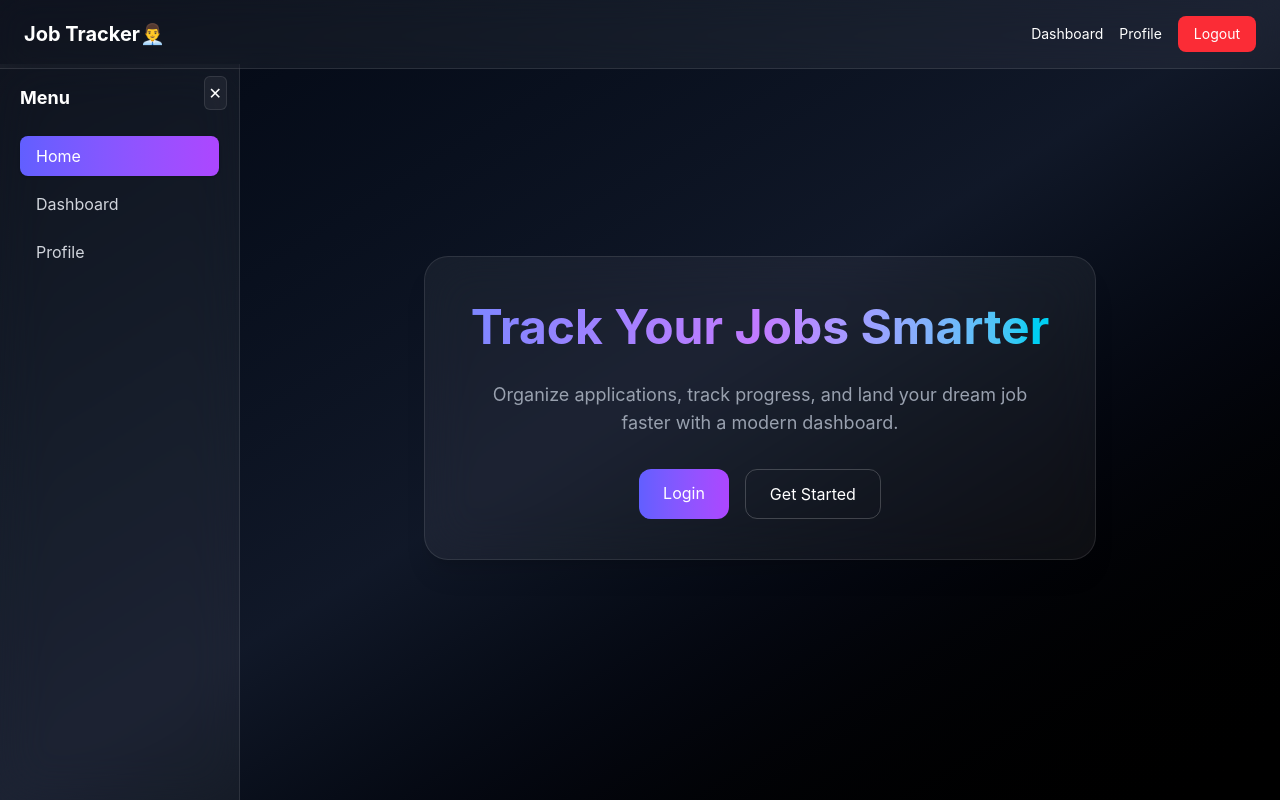
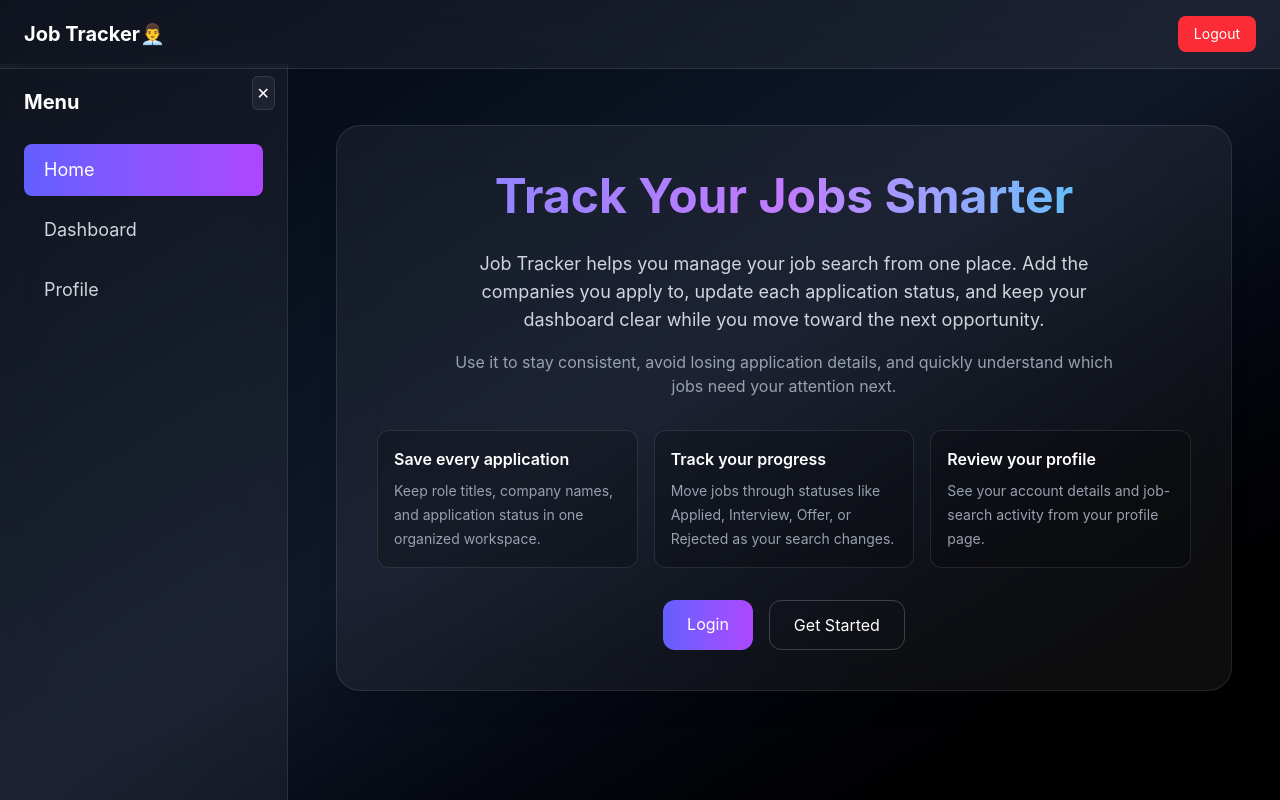
Before and after one commit to Bhargav958/Job-Tracker-with-React, a React (Vite) app in the folder job-tracker/: page / in a window 1280 px wide. Built offline with nearby package versions, Linux system fonts and the light colour scheme; no server answers.

Commit message:
Added new home page details and increased the font

```diff
--- a/job-tracker/src/pages/Home.jsx
+++ b/job-tracker/src/pages/Home.jsx
@@ -1,46 +1,37 @@
-// import { Link } from "react-router-dom";
-// import Layout from "./Layout";
-
-// function Home() {
-//   return (
-//     <Layout>
-//       <div className="flex flex-col items-center justify-center min-h-[80vh] text-center">
-//         <h1 className="text-6xl font-bold mb-6 bg-gradient-to-r from-indigo-400 via-purple-400 to-cyan-400 bg-clip-text text-transparent">
-//           Track Your Jobs Smarter
-//         </h1>
-
-//         <p className="text-gray-400 mb-8 max-w-lg text-lg">
-//           Organize applications, track progress, and land your dream job faster
-//           with a modern dashboard.
-//         </p>
-
-//         <div className="flex gap-4">
-//           <Link
-//             to="/login"
-//             className="bg-gradient-to-r from-indigo-500 to-purple-500 px-6 py-3 rounded-xl hover:scale-105 transition"
-//           >
-//             Login
-//           </Link>
-
-//           <Link
-//             to="/register"
-//             className="border border-white/20 px-6 py-3 rounded-xl hover:bg-white/10 transition"
-//           >
-//             Get Started
-//           </Link>
-//         </div>
-//       </div>
-//     </Layout>
-//   );
-// }
-
-// export default Home;
-
+import { useEffect, useState } from "react";
 import { Link } from "react-router-dom";
 import Layout from "./Layout";
 import { motion } from "framer-motion";
+import { account } from "../appwrite/config";
 
 function Home() {
+  const [user, setUser] = useState(null);
+
+  useEffect(() => {
+    account
+      .get()
+      .then(setUser)
+      .catch(() => setUser(null));
+  }, []);
+
+  const features = [
+    {
+      title: "Save every application",
+      description:
+        "Keep role titles, company names, and application status in one organized workspace.",
+    },
+    {
+      title: "Track your progress",
+      description:
+        "Move jobs through statuses like Applied, Interview, Offer, or Rejected as your search changes.",
+    },
+    {
+      title: "Review your profile",
+      description:
+        "See your account details and job-search activity from your profile page.",
+    },
+  ];
+
   return (
     <Layout>
       {/* Page animation */}
@@ -48,19 +39,59 @@ function Home() {
         initial={{ opacity: 0, y: 20 }}
         animate={{ opacity: 1, y: 0 }}
         transition={{ duration: 0.4 }}
-        className="flex items-center justify-center min-h-[70vh] sm:min-h-[80vh] px-1"
+        className="flex items-center justify-center min-h-[70vh] sm:min-h-[80vh] px-1 py-6"
       >
-        <div className="bg-white/5 backdrop-blur-xl border border-white/10 rounded-2xl sm:rounded-3xl p-6 sm:p-10 shadow-xl text-center max-w-2xl w-full">
+        <div className="bg-white/5 backdrop-blur-xl border border-white/10 rounded-2xl sm:rounded-3xl p-6 sm:p-10 shadow-xl text-center max-w-4xl w-full">
           <h1 className="text-3xl sm:text-5xl font-bold mb-4 sm:mb-6 leading-tight bg-gradient-to-r from-indigo-400 via-purple-400 to-cyan-400 bg-clip-text text-transparent">
             Track Your Jobs Smarter
           </h1>
 
-          <p className="text-gray-400 mb-6 sm:mb-8 text-base sm:text-lg px-1">
-            Organize applications, track progress, and land your dream job faster
-            with a modern dashboard.
+          <p className="text-gray-300 mb-4 text-base sm:text-lg px-1 max-w-2xl mx-auto">
+            Job Tracker helps you manage your job search from one place. Add
+            the companies you apply to, update each application status, and keep
+            your dashboard clear while you move toward the next opportunity.
           </p>
 
+          <p className="text-gray-400 mb-6 sm:mb-8 text-sm sm:text-base px-1 max-w-2xl mx-auto">
+            Use it to stay consistent, avoid losing application details, and
+            quickly understand which jobs need your attention next.
+          </p>
+
+          <div className="grid gap-4 mb-6 sm:mb-8 text-left sm:grid-cols-3">
+            {features.map((feature) => (
+              <div
+                key={feature.title}
+                className="rounded-xl border border-white/10 bg-black/20 p-4"
+              >
+                <h2 className="mb-2 text-base font-semibold text-white">
+                  {feature.title}
+                </h2>
+                <p className="text-sm leading-6 text-gray-400">
+                  {feature.description}
+                </p>
+              </div>
+            ))}
+          </div>
+
           <div className="flex flex-col sm:flex-row justify-center gap-3 sm:gap-4 w-full sm:w-auto">
+            {user ? (
+              <>
+                <Link
+                  to="/dashboard"
+                  className="touch-manipulation inline-flex justify-center bg-gradient-to-r from-indigo-500 to-purple-500 px-6 py-3 rounded-xl hover:scale-[1.02] active:scale-[0.98] transition"
+                >
+                  Go to Dashboard
+                </Link>
+
+                <Link
+                  to="/profile"
+                  className="touch-manipulation inline-flex justify-center border border-white/20 px-6 py-3 rounded-xl hover:bg-white/10 active:bg-white/5 transition"
+                >
+                  View Profile
+                </Link>
+              </>
+            ) : (
+              <>
                 <Link
                   to="/login"
                   className="touch-manipulation inline-flex justify-center bg-gradient-to-r from-indigo-500 to-purple-500 px-6 py-3 rounded-xl hover:scale-[1.02] active:scale-[0.98] transition"
@@ -74,6 +105,8 @@ function Home() {
                 >
                   Get Started
                 </Link>
+              </>
+            )}
           </div>
         </div>
       </motion.div>
--- a/job-tracker/src/pages/Layout.jsx
+++ b/job-tracker/src/pages/Layout.jsx
@@ -50,12 +50,8 @@ function Layout({ children }) {
           </div>
         )}
 
-        <div className="flex flex-1 min-w-0 flex-col p-4 sm:p-6">
-          <div
-            className={`w-full max-w-6xl shrink-0 ${
-              isSidebarOpen ? "" : "mx-auto"
-            }`}
-          >
+        <div className="flex flex-1 min-w-0 flex-col items-center p-4 sm:p-6">
+          <div className="w-full max-w-6xl shrink-0 mx-auto">
             {children}
           </div>
         </div>
--- a/job-tracker/src/pages/Navbar.jsx
+++ b/job-tracker/src/pages/Navbar.jsx
@@ -34,7 +34,7 @@ function Navbar() {
   return (
     <nav className="fixed top-0 left-0 w-full z-50 flex justify-between items-center gap-2 px-3 sm:px-6 py-3 sm:py-4 bg-white/5 backdrop-blur-lg border-b border-white/10">
       <Link
-        to="/dashboard"
+        to="/"
         className="text-base sm:text-xl font-bold truncate min-w-0 max-w-[55%] sm:max-w-none"
       >
         Job Tracker<span className="hidden sm:inline">👨‍💼</span>
@@ -72,7 +72,7 @@ function Navbar() {
           </>
         )}
 
-        <Link
+        {/* <Link
           to="/dashboard"
           className="hidden sm:inline text-sm hover:text-indigo-400 transition"
         >
@@ -83,7 +83,7 @@ function Navbar() {
           className="hidden sm:inline text-sm hover:text-indigo-400 transition"
         >
           Profile
-        </Link>
+        </Link> */}
         <button
           type="button"
           onClick={handleLogout}
--- a/job-tracker/src/pages/Sidebar.jsx
+++ b/job-tracker/src/pages/Sidebar.jsx
@@ -5,7 +5,7 @@ function Sidebar({ onClose, variant = "default" }) {
   const isOverlay = variant === "overlay";
 
   const linkClass = (path) =>
-    `block px-4 py-3 sm:py-2 rounded-lg transition touch-manipulation ${
+    `block px-5 py-3 rounded-lg text-base sm:text-lg transition touch-manipulation ${
       location.pathname === path
         ? "bg-gradient-to-r from-indigo-500 to-purple-500 text-white shadow"
         : "text-gray-300 hover:bg-white/10 active:bg-white/15"
@@ -15,8 +15,8 @@ function Sidebar({ onClose, variant = "default" }) {
     <div
       className={
         isOverlay
-          ? "fixed left-0 top-16 z-40 h-[calc(100vh-4rem)] w-[min(16rem,88vw)] shrink-0 bg-white/5 backdrop-blur-xl border-r border-white/10 p-5 pt-6 shadow-2xl shadow-black/40"
-          : "w-60 shrink-0 h-[calc(100vh-64px)] bg-white/5 backdrop-blur-xl border-r border-white/10 p-5 relative"
+          ? "fixed left-0 top-16 z-40 h-[calc(100vh-4rem)] w-[min(18rem,88vw)] shrink-0 bg-white/5 backdrop-blur-xl border-r border-white/10 p-6 pt-7 shadow-2xl shadow-black/40"
+          : "w-72 shrink-0 h-[calc(100vh-64px)] bg-white/5 backdrop-blur-xl border-r border-white/10 p-6 relative"
       }
     >
       {onClose && (
@@ -29,7 +29,7 @@ function Sidebar({ onClose, variant = "default" }) {
           ✕
         </button>
       )}
-      <h2 className="text-lg font-bold mb-6 pr-10 text-white">Menu</h2>
+      <h2 className="text-xl font-bold mb-7 pr-10 text-white">Menu</h2>
       <nav className="flex flex-col gap-1 sm:gap-2">
         <Link to="/" className={linkClass("/")} onClick={() => isOverlay && onClose?.()}>
           Home
```
Also changed, not shown: 2 other files (tests, documents, lock files or other folders). Lines whose indentation alone changed are shown as unchanged.
